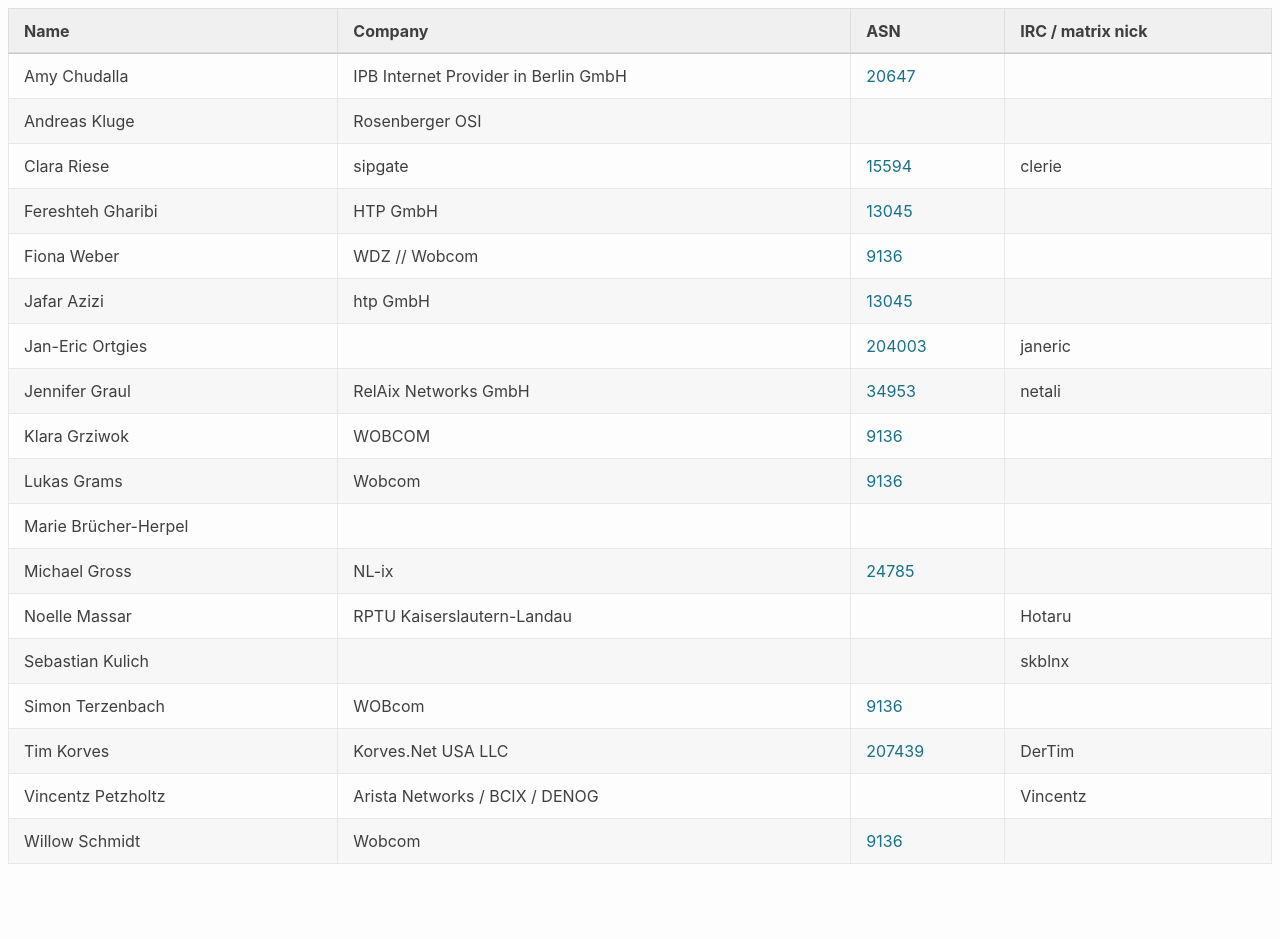
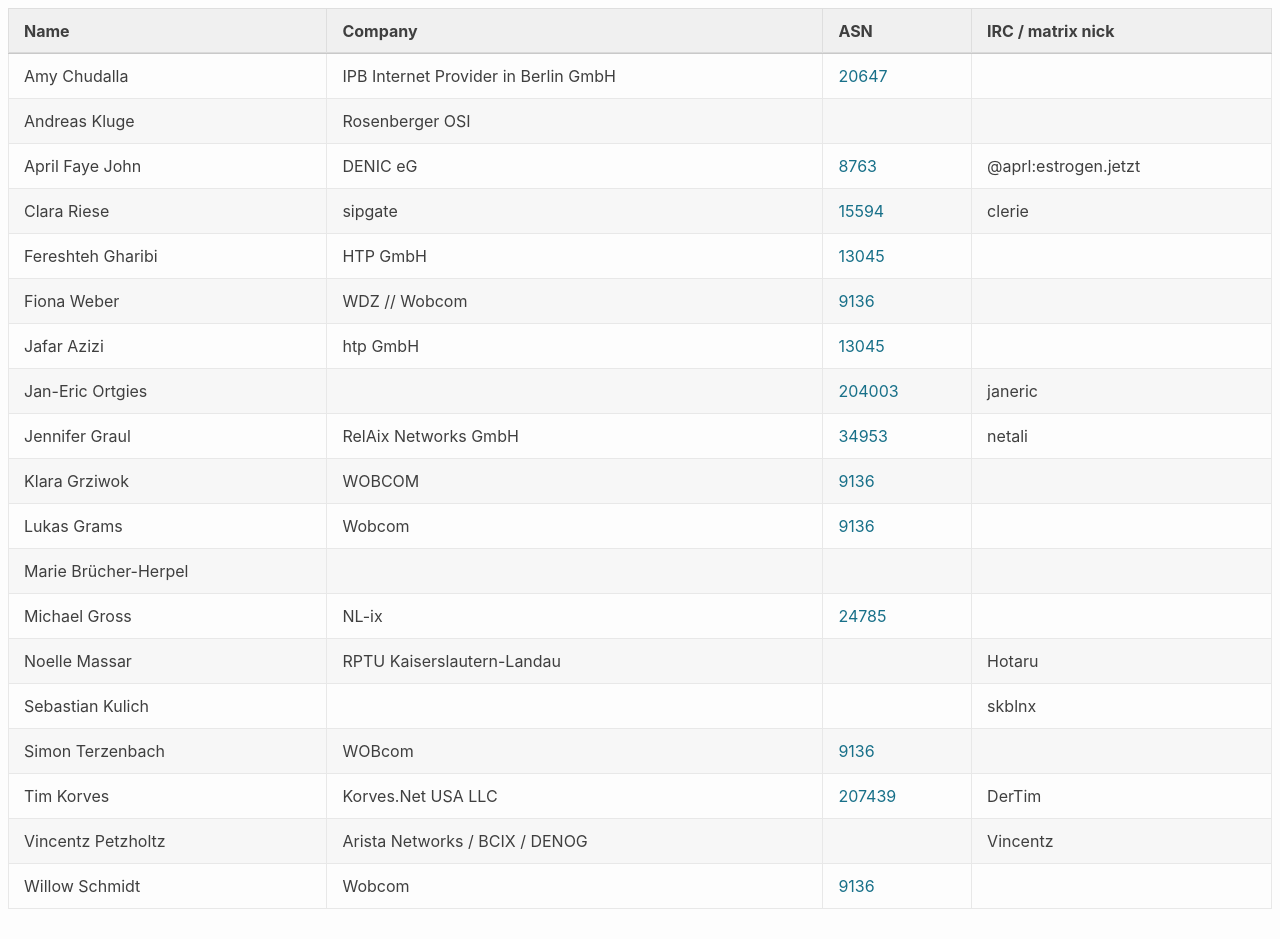
Before and after one commit to denog/pretix-attendeelist, a Jekyll site: the page built from denogmeetup25-04/index.markdown, in a window 1280 px wide and 939 px high. Built offline with Jekyll 4.4.1, drawn with Linux system fonts in a browser that asks for light colours.

Commit message:
Latest data: Sat Apr 19 12:55:31 UTC 2025

```diff
--- a/_data/attendees_denogmeetup25-04.json
+++ b/_data/attendees_denogmeetup25-04.json
@@ -10,6 +10,12 @@
     "company": "Rosenberger OSI",
     "irc": null,
     "asn": null
+  },
+  {
+    "name": "April Faye John",
+    "company": "DENIC eG",
+    "irc": "@aprl:estrogen.jetzt",
+    "asn": "8763"
   },
   {
     "name": "Clara Riese",
```
